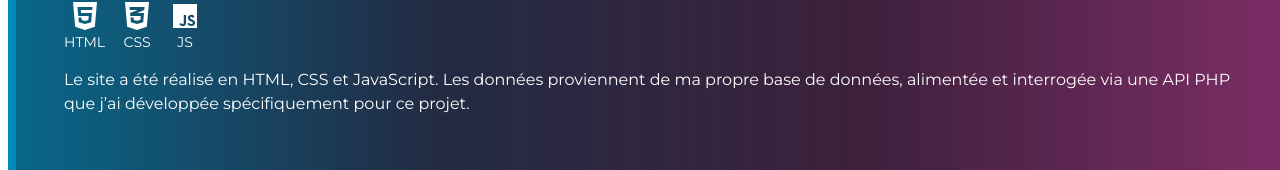
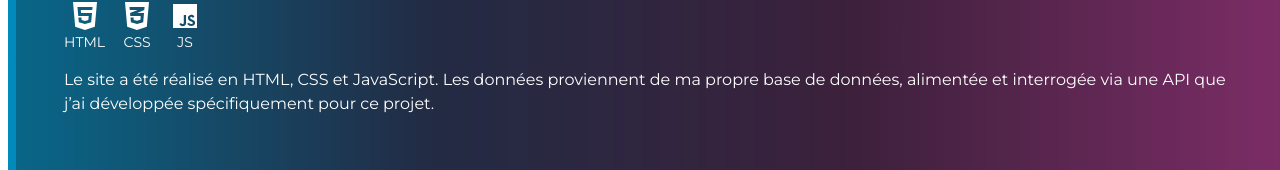
Before and after one commit to Anais-DZ/Portfolio, a React (Vite) app: page /verifycompost in a window 1280 px wide. Shown: the part 956-1126 px from the top of the page. Built offline with nearby package versions, Linux system fonts and the light colour scheme.

Commit message:
correction margin

```diff
--- a/src/pages/VerfifyCompost.tsx
+++ b/src/pages/VerfifyCompost.tsx
@@ -12,7 +12,7 @@ function VerifyCompost() {
             <LayoutProject
                 Image={["/verifScreenShot.webp", "/verifScreenShot2.webp"]}
                 Title={["🔗 Ver'ify Compost"]}
-                Description={["Ver'ify Compost est une application web que j’ai développée pour accompagner les utilisateurs de composteurs et de lombricomposteurs dans le tri de leurs déchets compostables.", "L'utilisateur entre un nom de déchet dans la barre de recherche, clique, et obtient instantanément une réponse affichée dans un overlay simple et lisible. L’interface est conçue pour être intuitive et accessible, quel que soit le niveau de familiarité avec le compostage ou les outils numériques.", "Au-delà de l’aspect fonctionnel, le site vise à sensibiliser à une gestion durable des biodéchets et à promouvoir des pratiques respectueuses de l’environnement.", "Le site a été réalisé en HTML, CSS et JavaScript. Les données proviennent de ma propre base de données, alimentée et interrogée via une API PHP que j’ai développée spécifiquement pour ce projet."]}
+                Description={["Ver'ify Compost est une application web que j’ai développée pour accompagner les utilisateurs de composteurs et de lombricomposteurs dans le tri de leurs déchets compostables.", "L'utilisateur entre un nom de déchet dans la barre de recherche, clique, et obtient instantanément une réponse affichée dans un overlay simple et lisible. L’interface est conçue pour être intuitive et accessible, quel que soit le niveau de familiarité avec le compostage ou les outils numériques.", "Au-delà de l’aspect fonctionnel, le site vise à sensibiliser à une gestion durable des biodéchets et à promouvoir des pratiques respectueuses de l’environnement.", "Le site a été réalisé en HTML, CSS et JavaScript. Les données proviennent de ma propre base de données, alimentée et interrogée via une API que j’ai développée spécifiquement pour ce projet."]}
                 Link={["https://verify-compost.vercel.app/"]}
                 ButtonHref="https://github.com/Anais-DZ/Verify-compost"
                 TitleButton="Github de Ver'ify Compost"
```
